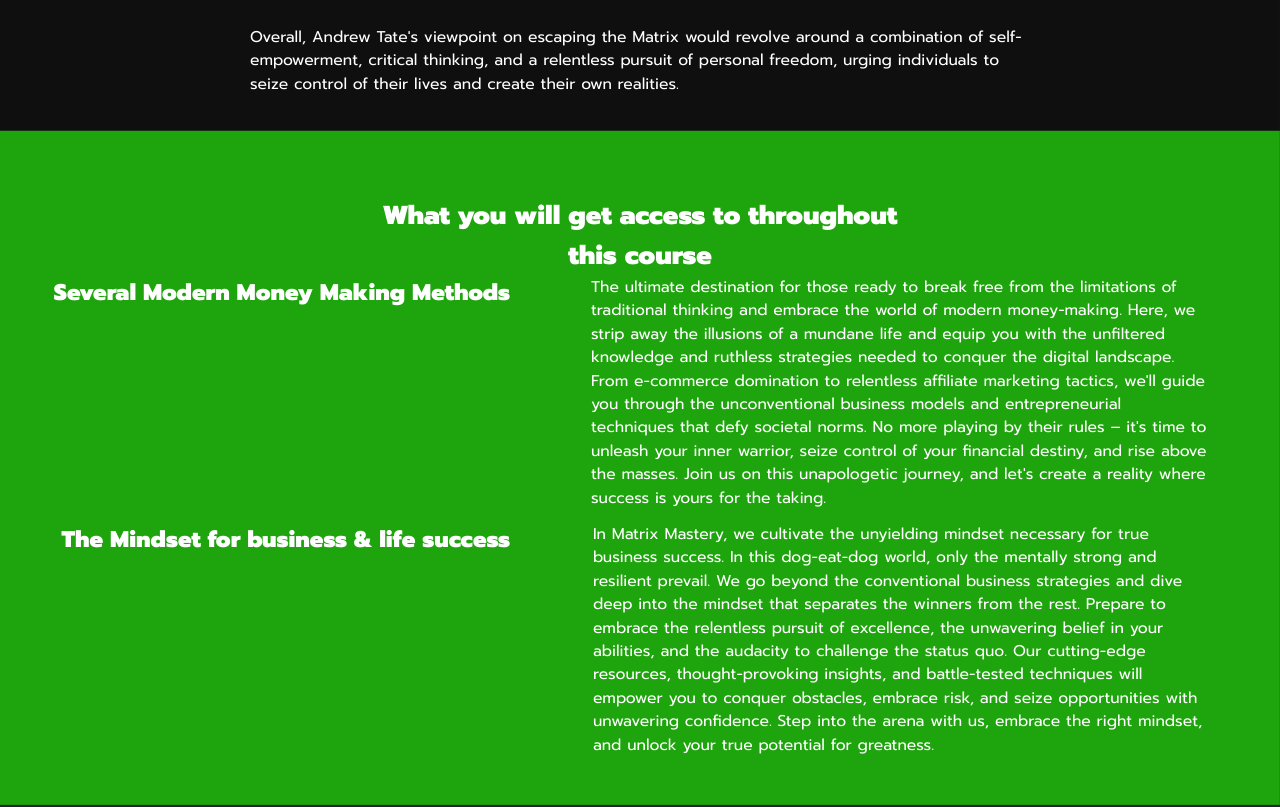
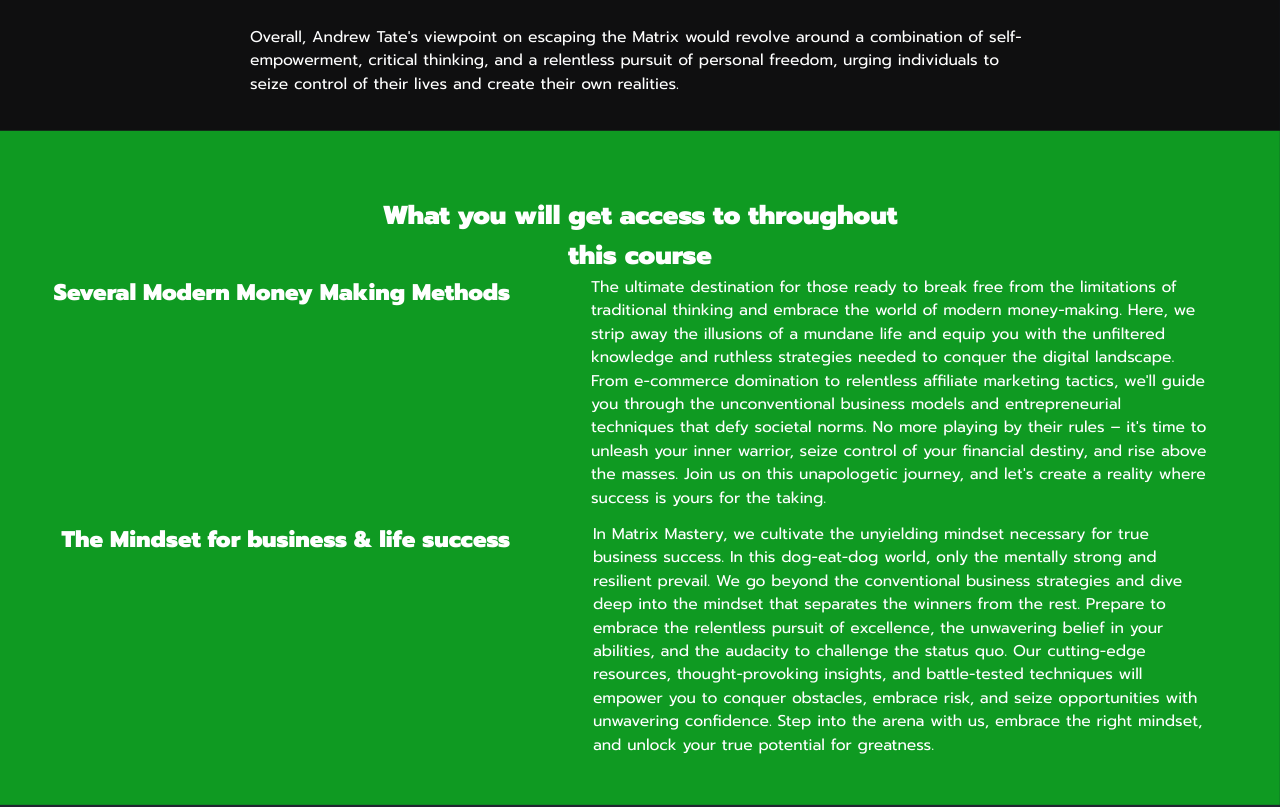
Before and after one commit to Aby-ss/Matrix-mastery, a plain HTML site: page index.html in a window 1280 px wide. Shown: the part 1660-2467 px from the top of the page. Drawn offline with Linux system fonts and the light colour scheme.

Commit message:
Changed Color shade for green ✅

```diff
--- a/index.html
+++ b/index.html
@@ -52,7 +52,7 @@
       }
 
       .green {
-        background: #1ea40c;
+        background: #0f9a22;
       }
 
       .red {
```
